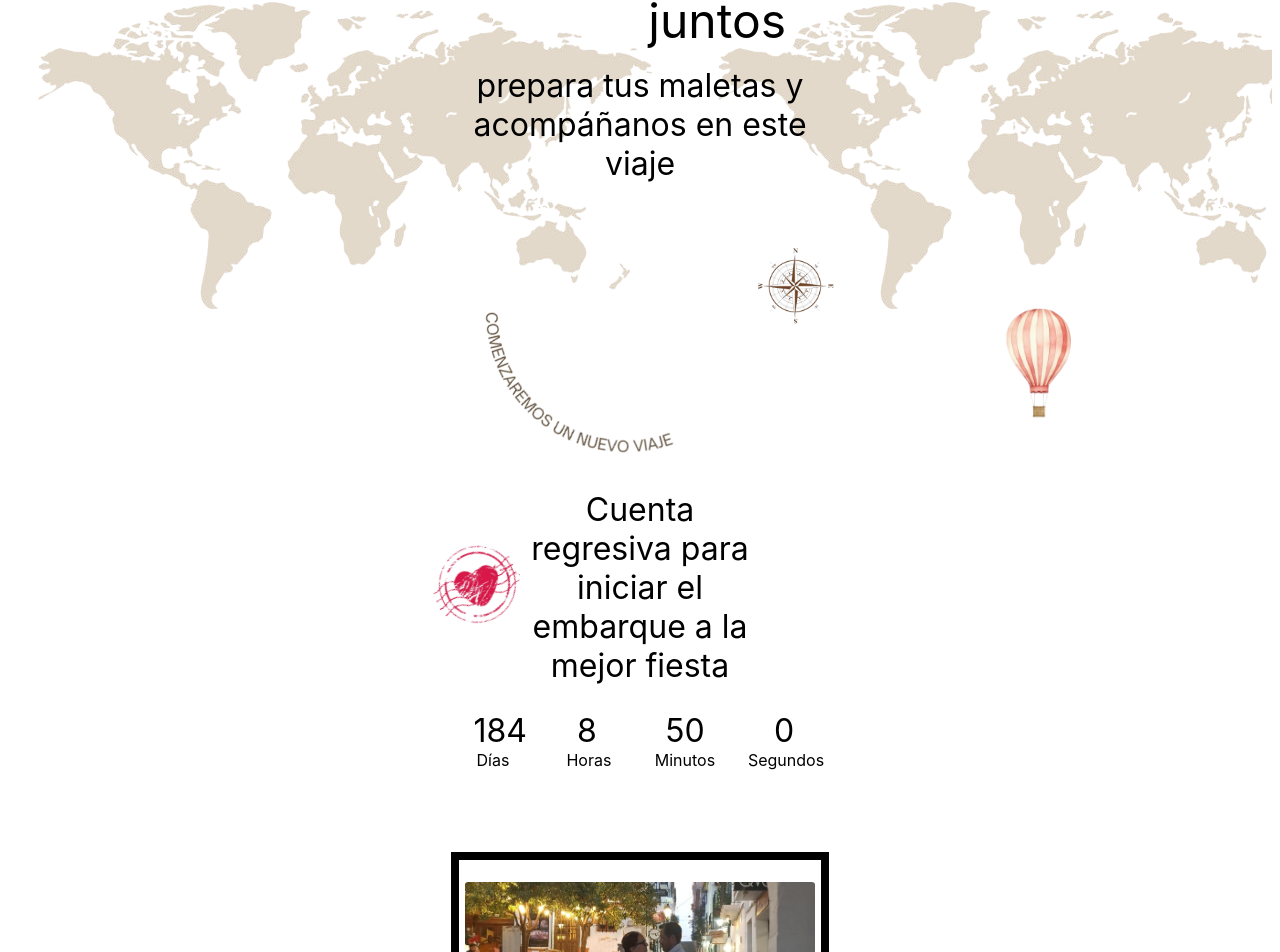
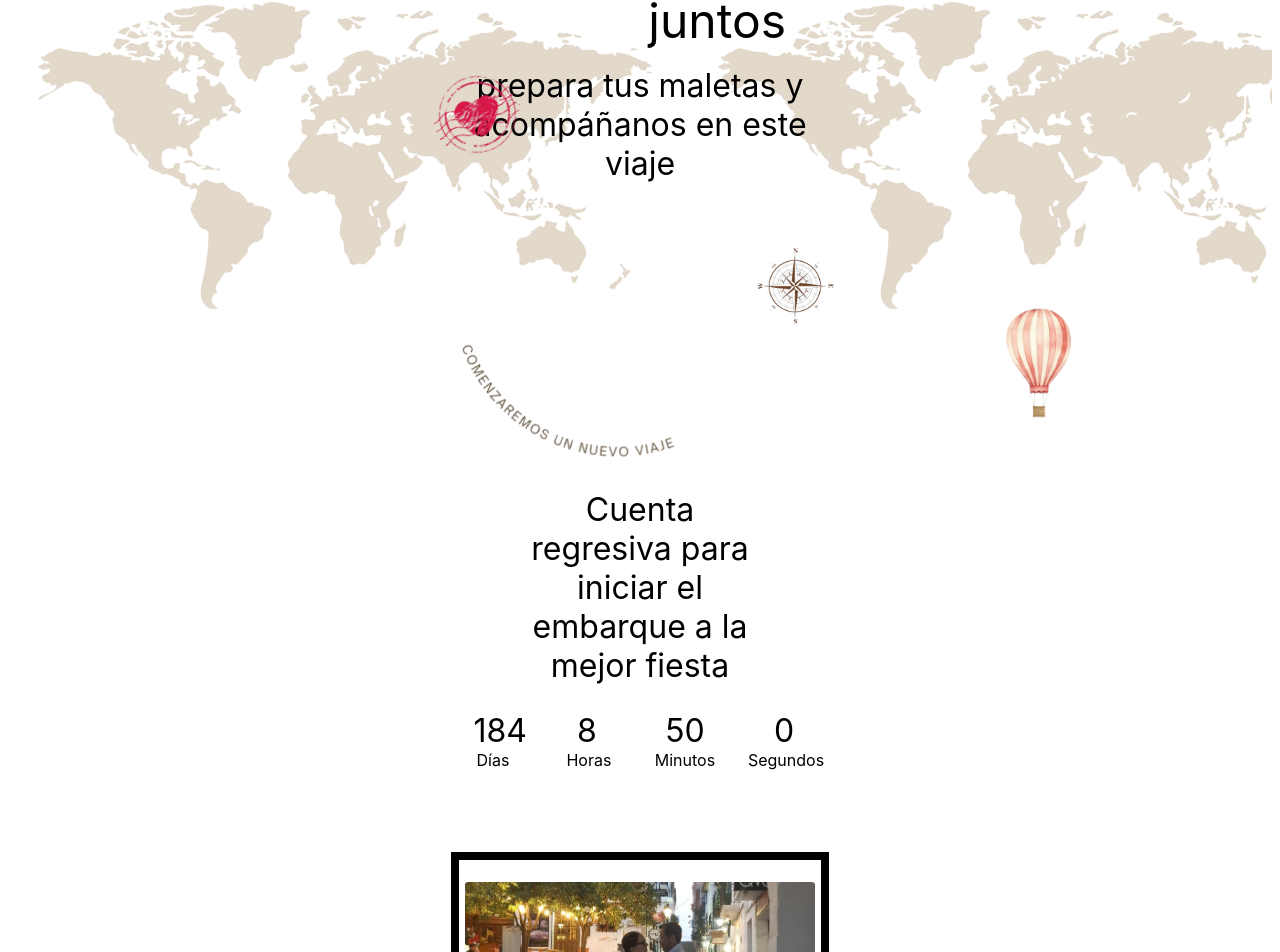
Before and after one commit to CristopherVanegas/BodaNicoleRo, a React (Vite) app in the folder boda_nicole_ro/: page / in a window 1280 px wide. Shown: the part 896-1848 px from the top of the page. Built offline with nearby package versions, Linux system fonts and the light colour scheme; the HTML template or start-up script is replaced by a standard one.

Commit message:
Se mejoró el efecto de las letras y se alineó mejor la imagen con el resto del contenido

```diff
--- a/boda_nicole_ro/src/components/Countdown/Countdown.module.css
+++ b/boda_nicole_ro/src/components/Countdown/Countdown.module.css
@@ -118,18 +118,18 @@
 }
 
 .nuevo_viaje {
-  width: 230px;
+  width: 250px;
   height: auto;
-  transform: rotate(35deg);
+  transform: rotate(25deg);
   position: absolute;
-  left: 10%;
-  top: -40%;
+  left: 5%;
+  top: -45%;
 }
 
 .heart_stamp {
   position: absolute;
   z-index: 4;
-  top: 265%;
+  top: -205%;
   left: -2%;
   width: 90px;
   height: auto;
```
Also changed, not shown: boda_nicole_ro/src/assets/images/texts/nuevo_viaje.png.
